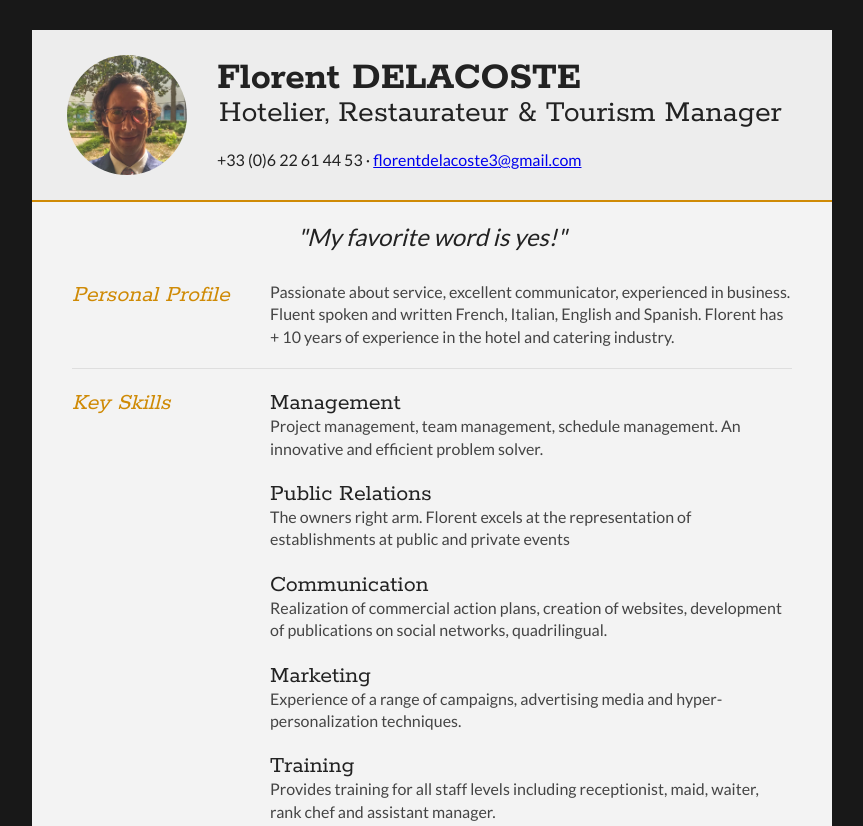
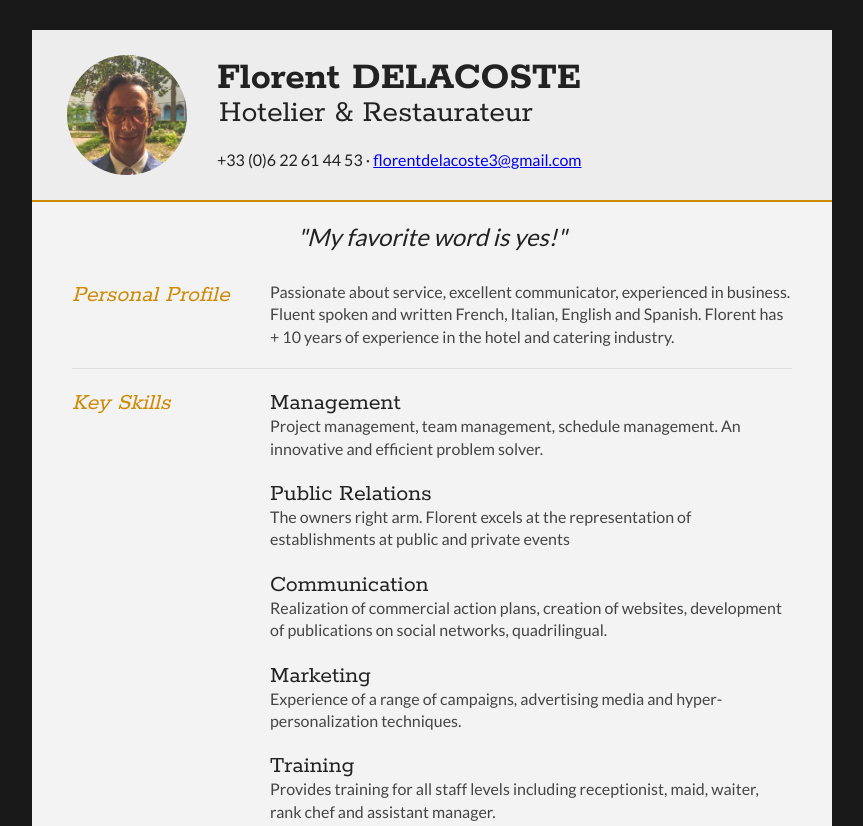
Before and after one commit to imikemiller/florent, a plain HTML site: page index.html in a window 1280 px wide. Shown: the top 826 px of the page, without its empty margins (208-1071 px from the left). Drawn offline with Linux system fonts and the light colour scheme.

Commit message:
changed head

```diff
--- a/index.html
+++ b/index.html
@@ -23,7 +23,7 @@
 
 		<div id="name">
 			<h1 class="quickFade delayTwo">Florent DELACOSTE</h1>
-			<h2 class="quickFade delayThree">Hotelier, Restaurateur & Tourism Manager</h2>
+			<h2 class="quickFade delayThree">Hotelier & Restaurateur</h2>
 			<br />
 			<h4>+33 (0)6 22 61 44 53  &middot; <a href="mailto:joe@bloggs.com" target="_blank">florentdelacoste3@gmail.com</a> </h4>
 		</div>
```
